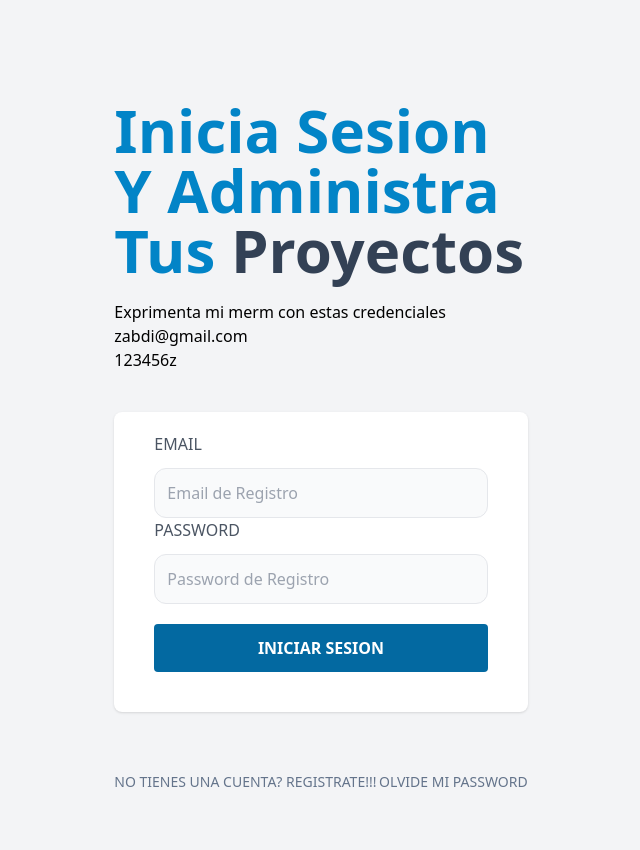
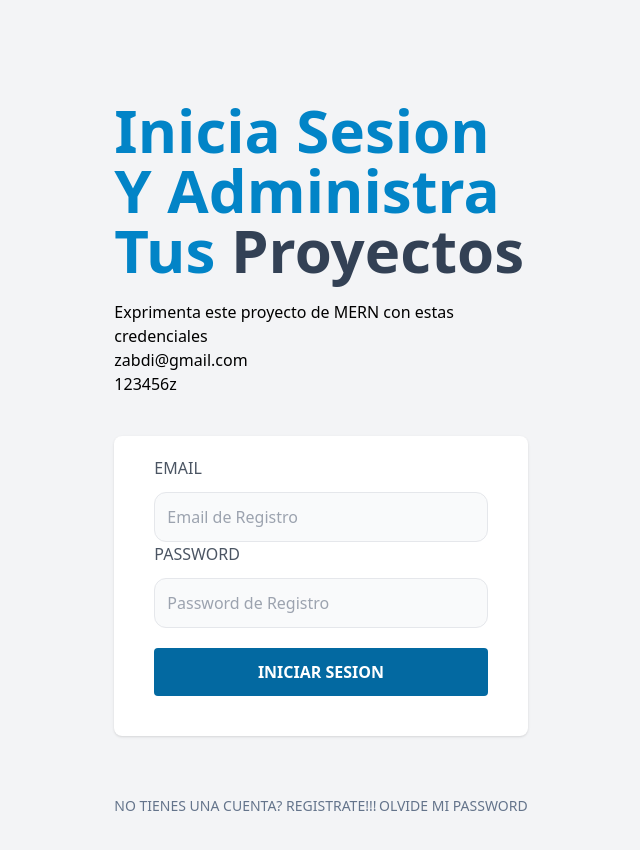
Before and after one commit to ZabdiBen/upstak_merm, a React (Vite) app: page / in a window 1280 px wide. Shown: the top 850 px of the page, without its empty margins (319-959 px from the left). Built offline with nearby package versions, Linux system fonts and the light colour scheme; no server answers.

Commit message:
mejorando vocobulario

```diff
--- a/src/paginas/login.jsx
+++ b/src/paginas/login.jsx
@@ -52,7 +52,7 @@ const Login = () => {
       </h1>
 
       <div className="my-5" >
-            <h2>Exprimenta mi merm con estas credenciales</h2>
+            <h2>Exprimenta este proyecto de MERN con estas credenciales</h2>
             <span>zabdi@gmail.com</span>
             <br />
             <span>123456z</span>
```
